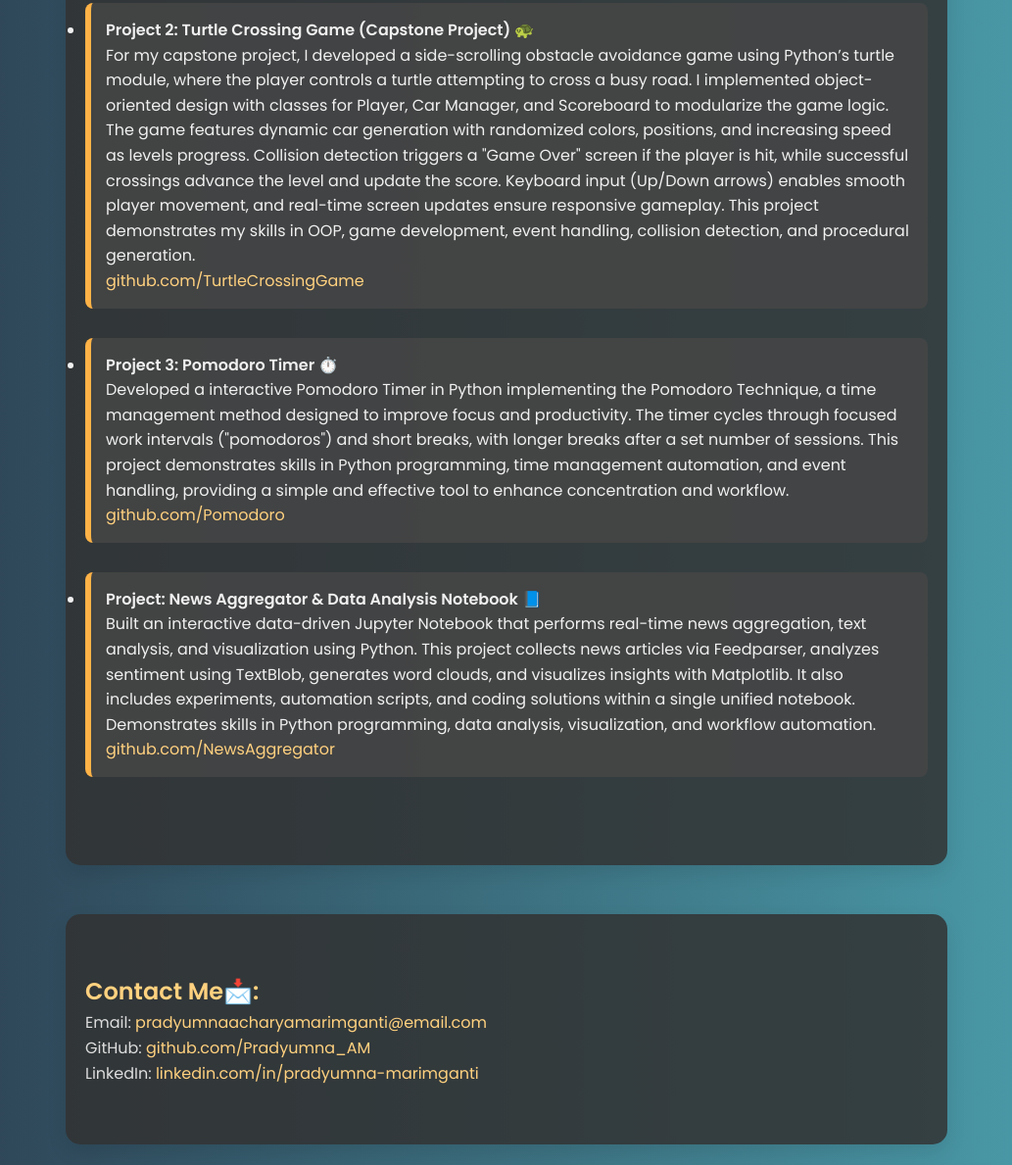
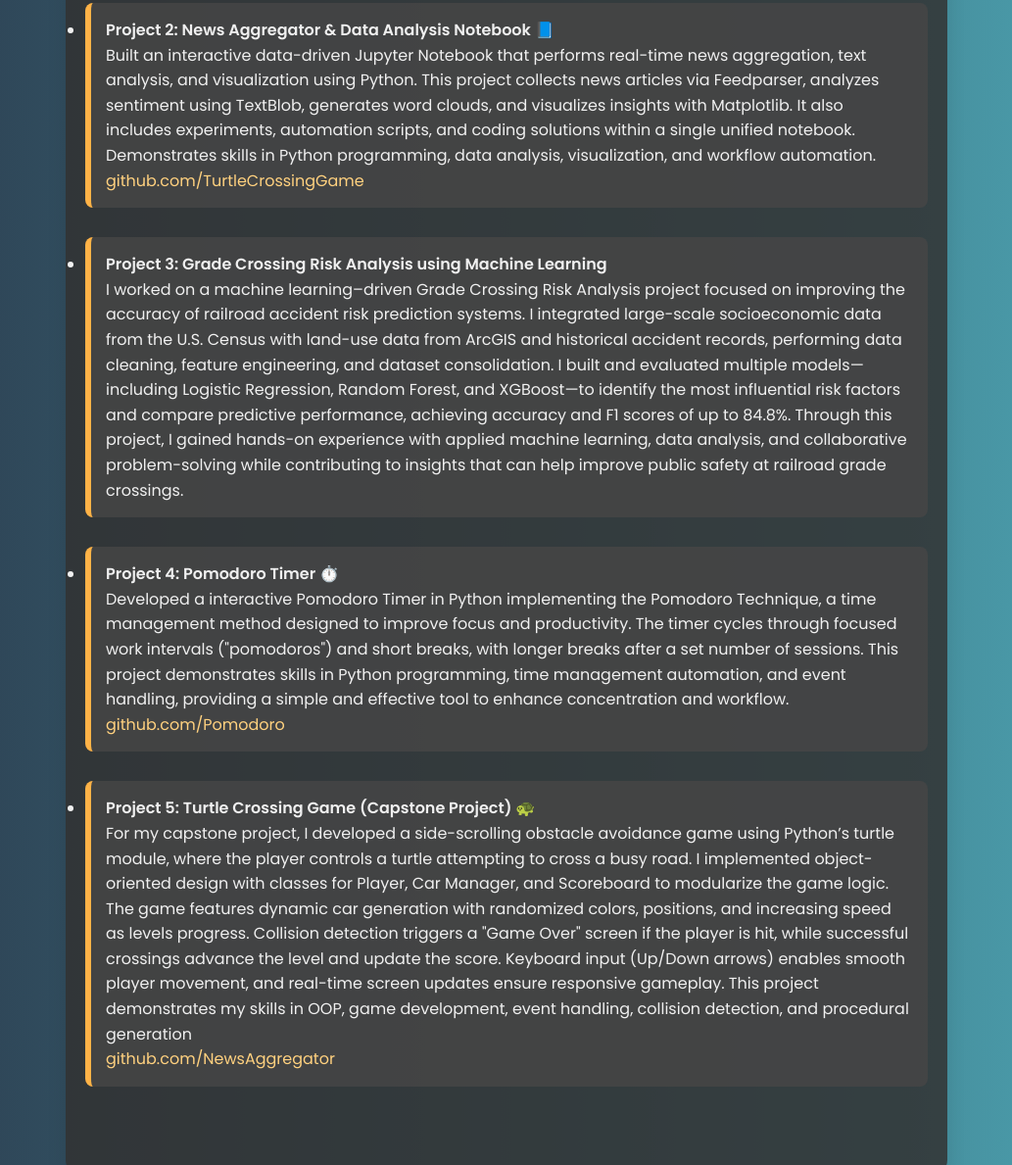
Before and after one commit to PradyumnaAM/Website, a plain HTML site: page index.html in a window 1280 px wide. Shown: the part 1577-2766 px from the top of the page at 98% size, without its empty margins (123-1156 px from the left). Drawn offline with Linux system fonts and the light colour scheme.

```diff
--- a/index.html
+++ b/index.html
@@ -186,23 +186,35 @@
         <p>Developed a Jarvis Voice Assistant using Python with speech recognition and text-to-speech capabilities. Integrated multiple APIs including Google Speech Recognition, Wikipedia, and YouTube (via PyWhatKit). Implemented core functionalities such as voice-controlled media playback, real-time clock access, Wikipedia information retrieval, joke telling, and application launching (Chrome). Built error handling for voice recognition failures and network issues.</p>
         <a href="https://github.com/PradyumnaAM/JarvisVoiceAssistant" target="_blank">github.com/JarvisVoiceAssistant</a>
       </li>
-      <li><strong>Project 2: Turtle Crossing Game (Capstone Project) 🐢</strong>
-        <p>For my capstone project, I developed a side-scrolling obstacle avoidance game using Python’s turtle module, where the player controls a turtle attempting to cross a busy road. I implemented object-oriented design with classes for Player, Car Manager, and Scoreboard to modularize the game logic. The game features dynamic car generation with randomized colors, positions, and increasing speed as levels progress. Collision detection triggers a "Game Over" screen if the player is hit, while successful crossings advance the level and update the score. Keyboard input (Up/Down arrows) enables smooth player movement, and real-time screen updates ensure responsive gameplay. This project demonstrates my skills in OOP, game development, event handling, collision detection, and procedural generation.</p>
-        <a href="https://github.com/PradyumnaAM/TurtleCrossingGame/tree/main" target="_blank">github.com/TurtleCrossingGame</a>
-      </li>
-      <li><strong>Project 3: Pomodoro Timer ⏱️</strong>
-        <p>Developed a <bold>interactive</bold> Pomodoro Timer in Python implementing the Pomodoro Technique, a time management method designed to improve focus and productivity. The timer cycles through focused work intervals ("pomodoros") and short breaks, with longer breaks after a set number of sessions. This project demonstrates skills in Python programming, time management automation, and event handling, providing a simple and effective tool to enhance concentration and workflow.</p>
-        <a href="https://github.com/PradyumnaAM/Pomodoro" target="_blank">github.com/Pomodoro</a>
-      </li>
-      <li><strong>Project: News Aggregator & Data Analysis Notebook 📘</strong>
-        <p>
-          Built an <bold>interactive data-driven</bold> Jupyter Notebook that performs
+      <li><strong>Project 2: News Aggregator & Data Analysis Notebook 📘</strong>
+        <p>Built an <bold>interactive data-driven</bold> Jupyter Notebook that performs
           real-time news aggregation, text analysis, and visualization using Python.
           This project collects news articles via Feedparser, analyzes sentiment using
           TextBlob, generates word clouds, and visualizes insights with Matplotlib.
           It also includes experiments, automation scripts, and coding solutions within
           a single unified notebook. Demonstrates skills in Python programming, data
           analysis, visualization, and workflow automation.
+          </p>
+        <a href="https://github.com/PradyumnaAM/TurtleCrossingGame/tree/main" target="_blank">github.com/TurtleCrossingGame</a>
+      </li>
+      <li><strong>Project 3: Grade Crossing Risk Analysis using Machine Learning</strong>
+        <p>I worked on a machine learning–driven Grade Crossing Risk Analysis project focused on improving the accuracy of railroad accident risk prediction systems.
+          I integrated large-scale socioeconomic data from the U.S. Census with land-use data from ArcGIS and historical accident records, performing data cleaning, feature engineering, and dataset consolidation.
+          I built and evaluated multiple models—including Logistic Regression, Random Forest, and XGBoost—to identify the most influential risk factors and compare predictive performance, achieving accuracy and F1 scores of up to 84.8%. Through this project,
+          I gained hands-on experience with applied machine learning, data analysis, and collaborative problem-solving while contributing to insights that can help improve public safety at railroad grade crossings.</p>
+
+      </li>
+      <li><strong>Project 4: Pomodoro Timer ⏱️</strong>
+        <p>Developed a <bold>interactive</bold> Pomodoro Timer in Python implementing the Pomodoro Technique, a time management method designed to improve focus and productivity. The timer cycles through focused work intervals ("pomodoros") and short breaks, with longer breaks after a set number of sessions. This project demonstrates skills in Python programming, time management automation, and event handling, providing a simple and effective tool to enhance concentration and workflow.</p>
+        <a href="https://github.com/PradyumnaAM/Pomodoro" target="_blank">github.com/Pomodoro</a>
+      </li>
+      <li><strong>Project 5: Turtle Crossing Game (Capstone Project) 🐢</strong>
+        <p>
+          For my capstone project, I developed a side-scrolling obstacle avoidance game using Python’s turtle module, where the player controls a turtle attempting to cross a busy road.
+          I implemented object-oriented design with classes for Player, Car Manager, and Scoreboard to modularize the game logic. The game features dynamic car generation with randomized colors, positions,
+          and increasing speed as levels progress. Collision detection triggers a "Game Over" screen if the player is hit, while successful crossings advance the level and update the score.
+          Keyboard input (Up/Down arrows) enables smooth player movement, and real-time screen updates ensure responsive gameplay. This project demonstrates my skills in OOP, game development, event handling,
+          collision detection, and procedural generation
         </p>
         <a href="https://github.com/PradyumnaAM/NewsAggregator" target="_blank">github.com/NewsAggregator</a>
       </li>
```
